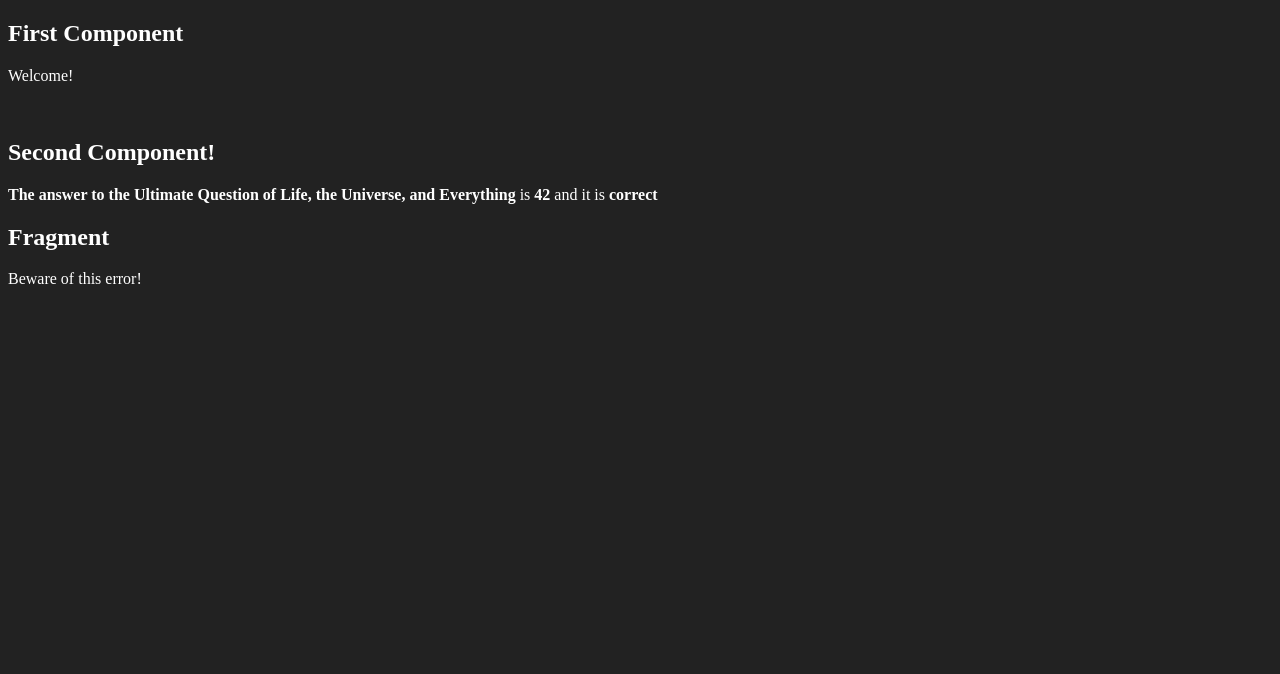
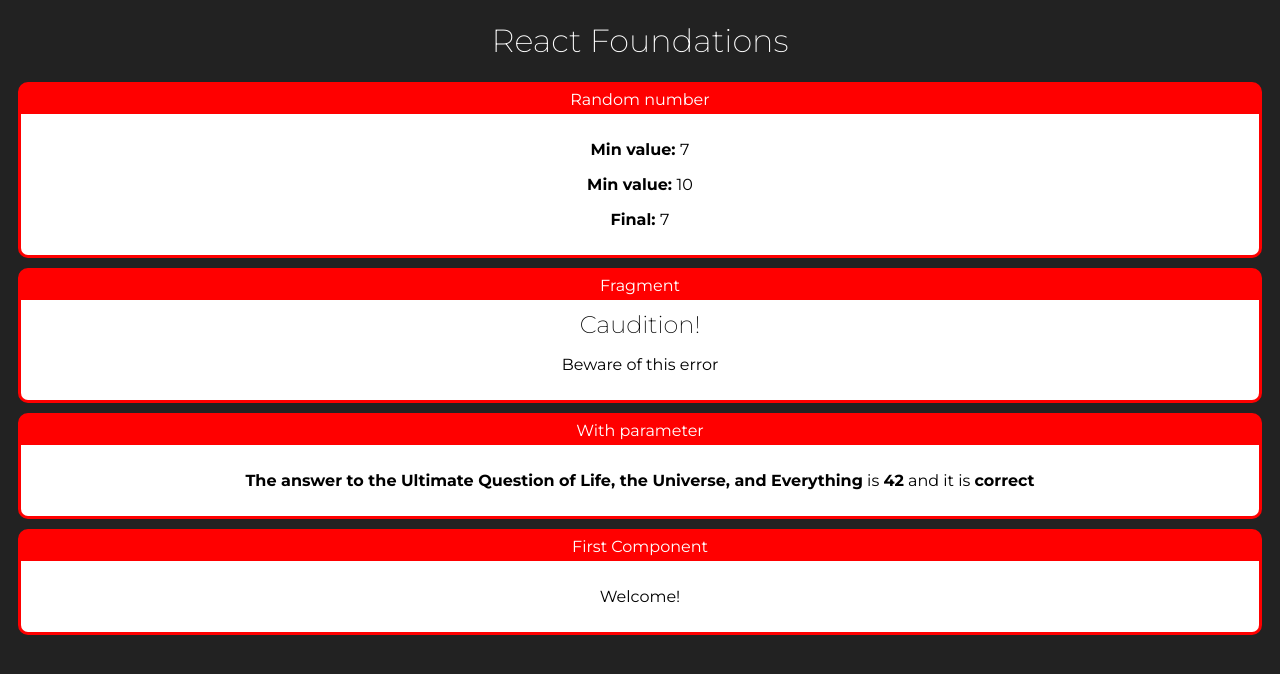
Before and after one commit to LuizBerber/fundamentos-react, a React (Create React App) app: page / in a window 1280 px wide. Shown: the top 674 px of the page. Built offline with nearby package versions, Linux system fonts and the light colour scheme.

Commit message:
Chaging visuals and creating new testing components children

```diff
--- a/public/index.html
+++ b/public/index.html
@@ -12,6 +12,7 @@
       user's mobile device or desktop. See https://developers.google.com/web/fundamentals/web-app-manifest/
     -->
     <link rel="manifest" href="%PUBLIC_URL%/manifest.json" />
+    <link href="https://fonts.googleapis.com/css2?family=Montserrat:ital,wght@0,100;0,200;0,300;0,400;0,500;0,600;0,700;0,800;0,900;1,100;1,200;1,300;1,400;1,500;1,600;1,700;1,800;1,900&display=swap" rel="stylesheet">
     <!--
       Notice the use of %PUBLIC_URL% in the tags above.
       It will be replaced with the URL of the `public` folder during the build.
--- /dev/null
+++ b/src/App.jsx
@@ -0,0 +1,28 @@
+import React from 'react'
+
+import First from './components/basics/First'
+import Second from './components/basics/WithParameter'
+import Fragment from './components/basics/Fragment'
+import Random from './components/basics/Random'
+import Card from './components/layout/Card'
+
+// Quando usamos o export DEFAULT, é possível usar uma função anônima (sem nome)
+// export default function (props) {
+
+export default _ =>
+    <div>
+        <h1>React Foundations</h1>
+        <Card title='Random number'>
+            <Random min={7} max={10}/>
+        </Card>
+        <Card title='Fragment'>
+            <Fragment />
+        </Card>
+        <Card title='With parameter'>
+        <Second question='The answer to the Ultimate Question of Life, the Universe, and Everything'
+            answer={42} />
+        </Card>
+        <Card title='First Component'>
+        <First></First>
+        </Card>
+    </div>
--- a/src/components/basics/First.jsx
+++ b/src/components/basics/First.jsx
@@ -4,7 +4,6 @@ export default function first (){
     const msg = 'Welcome!'
     return (
         <div>
-            <h2>First Component</h2>
             <p>{msg}</p>
         </div>
     )
--- a/src/components/basics/Fragment.jsx
+++ b/src/components/basics/Fragment.jsx
@@ -9,8 +9,8 @@ export default function Fragment(props){
         Fazemos isso para retornar elementos sem a necessidade de envolve-los em uma div
         */
         <>
-            <h2>Fragment</h2>
-            <p>Beware of this error!</p>
+            <h2>Caudition!</h2>
+            <p>Beware of this error</p>
         </>
     )
 }
--- /dev/null
+++ b/src/components/basics/Random.jsx
@@ -0,0 +1,14 @@
+import React from 'react'
+
+export default props => {
+    // Usando destructuring para criar constantes
+    const {min, max} = props
+    const random = parseInt(Math.random() * (max - min)) + min;
+    return (
+        <>
+            <p><strong>Min value: </strong>{min}</p>
+            <p><strong>Min value: </strong>{max}</p>
+            <p><strong>Final: </strong>{random}</p>
+        </>
+    )
+}
--- a/src/components/basics/WithParameter.jsx
+++ b/src/components/basics/WithParameter.jsx
@@ -5,7 +5,6 @@ export default function WithParameter(props){
     return(
         <div>
             <p>
-                <h2>Second Component!</h2>
                 <strong>{props.question}</strong> is <strong>{props.answer}</strong> and it is <strong>{ result }</strong>
             </p>
         </div>
--- /dev/null
+++ b/src/components/layout/Card.css
@@ -0,0 +1,19 @@
+.Card {
+    background-color: red;
+    border: 3px solid red;
+    border-radius: 10px;
+    overflow: hidden;
+    margin: 10px;
+}
+
+.Card .Title {
+    padding: 5px 0px;
+    display: flex;
+    justify-content: center;
+}
+
+.Card .Content {
+    background-color: #FFF;
+    color: #000;
+    padding: 10px;
+}
--- /dev/null
+++ b/src/components/layout/Card.jsx
@@ -0,0 +1,11 @@
+import React from 'react'
+import './Card.css'
+
+export default props => {
+    return (
+        <div className='Card'>
+            <div className='Title'>{props.title}</div>
+            <div className='Content'>{props.children}</div>
+        </div>
+    )
+}
--- a/src/index.css
+++ b/src/index.css
@@ -1,4 +1,14 @@
 body {
     background-color: #222;
     color: #fff;
+    font-family: Montserrat;
+    text-align: center;
 }
+
+h1, h2, h3 {
+    font-weight: 200;
+}
+
+h2, h3 {
+    margin: 0;
+}
--- a/src/index.js
+++ b/src/index.js
@@ -2,19 +2,10 @@ import './index.css'
 import ReactDOM from 'react-dom'
 import React from 'react'
 
-import First from './components/basics/First'
-import Second from './components/basics/WithParameter'
-import Fragment from './components/basics/Fragment'
+import App from './App'
 
 ReactDOM.render(
-    <div>
-        <First></First>
-        <br/>
-        <Second
-            question='The answer to the Ultimate Question of Life, the Universe, and Everything'
-            answer={42} />
-        <Fragment/>
-    </div>,
+    <App />,
     document.getElementById('root')
 )
 
```
